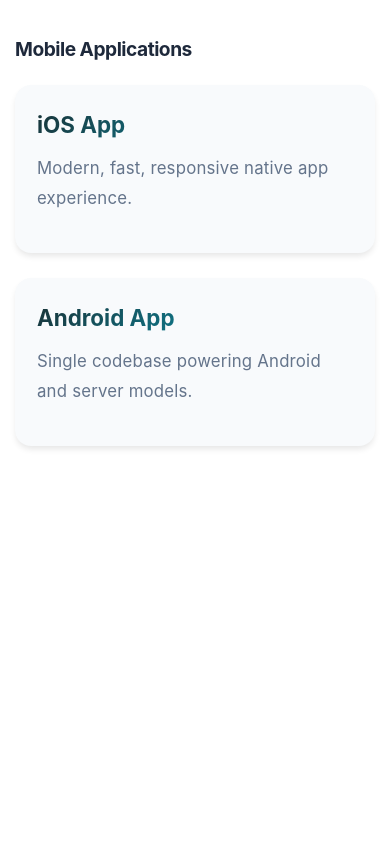
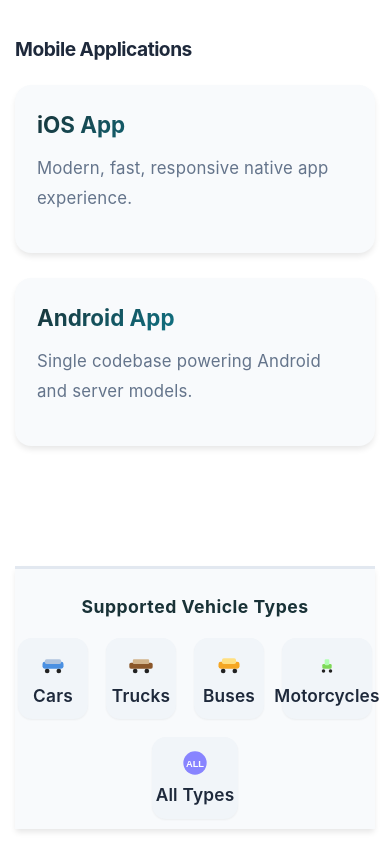
Before and after one commit to Mohammad-KS90/pos-vehicles-site, a plain HTML site: page index.html in a window 390 px wide. Shown: the part 1537-2381 px from the top of the page. Before the commit the page ends 2058 px from the top, so only its background shows below. Drawn offline with nearby package versions, Linux system fonts and the light colour scheme.

Commit message:
work on them and add section vehicles

```diff
--- a/index.html
+++ b/index.html
@@ -23,6 +23,8 @@
 </head>
 <script src="https://cdn.jsdelivr.net/npm/@emailjs/browser@4/dist/email.min.js"></script>
 <script src="https://www.google.com/recaptcha/api.js?render=6LcNOmssAAAAABUy0Xzt9B5LGY8xFxnw1aJ-PfeY"></script>
+<!-- https://recaptchaenterprise.googleapis.com/v1/projects/newtest-a217e/assessments?key=API_KEY -->
+
 <script src="script.js"></script>
 
 <body>
@@ -300,5 +302,33 @@
 
     </main>
 
+</main>
+
+<footer class="vehicle-footer">
+    <div class="vehicle-support-title" data-i18n="footer_supported_vehicles">Supported Vehicle Types</div>
+    <div class="vehicle-cards">
+        <div class="vehicle-card">
+            <img src="assets/vehicle-car.svg" alt="Car" class="vehicle-icon">
+            <span data-i18n="vehicle_car">Cars</span>
+        </div>
+        <div class="vehicle-card">
+            <img src="assets/vehicle-truck.svg" alt="Truck" class="vehicle-icon">
+            <span data-i18n="vehicle_truck">Trucks</span>
+        </div>
+        <div class="vehicle-card">
+            <img src="assets/vehicle-bus.svg" alt="Bus" class="vehicle-icon">
+            <span data-i18n="vehicle_bus">Buses</span>
+        </div>
+        <div class="vehicle-card">
+            <img src="assets/vehicle-motorcycle.svg" alt="Motorcycle" class="vehicle-icon">
+            <span data-i18n="vehicle_motorcycle">Motorcycles</span>
+        </div>
+        <div class="vehicle-card">
+            <img src="assets/vehicle-all.svg" alt="All Types" class="vehicle-icon">
+            <span data-i18n="vehicle_all">All Types</span>
+        </div>
+    </div>
+</footer>
+
 </body>
 </html>
--- a/languages/en.json
+++ b/languages/en.json
@@ -82,7 +82,14 @@
     "services_ready_desc": "Choose the plan that fits your business needs",
 
     "services_btn_pricing": "View Pricing",
-    "services_btn_demo": "Schedule Demo"
+    "services_btn_demo": "Schedule Demo",
+
+    "footer_supported_vehicles": "Supported Vehicle Types",
+    "vehicle_car": "Cars",
+    "vehicle_truck": "Trucks",
+    "vehicle_bus": "Buses",
+    "vehicle_motorcycle": "Motorcycles",
+    "vehicle_all": "All Types"
 
 
 }
--- a/script.js
+++ b/script.js
@@ -17,6 +17,11 @@
 const EMAILJS_SERVICE_ID = "service_b24pfpp";
 const EMAILJS_TEMPLATE_ID = "template_p0tj4ls";
 const recaptcha_key = "6LcNOmssAAAAABUy0Xzt9B5LGY8xFxnw1aJ-PfeY";
+
+/* ================= RECAPTCHA ================= */
+function executeRecaptcha() {
+    return grecaptcha.execute(recaptcha_key, { action: 'submit' });
+}
 
 /* ================= TAB SYSTEM ================= */
 function initTabSystem() {
--- a/style.css
+++ b/style.css
@@ -1,3 +1,97 @@
+/* ================== VEHICLE FOOTER ================== */
+.vehicle-footer {
+  background: var(--bg-secondary);
+  border-top: 3px solid var(--border-color);
+  margin-top: 60px;
+  padding: 40px 0 20px 0;
+  text-align: center;
+  box-shadow: var(--shadow-md);
+}
+
+.vehicle-support-title {
+  font-size: 1.5rem;
+  font-weight: 700;
+  color: var(--primary-color);
+  margin-bottom: 28px;
+  letter-spacing: 0.5px;
+}
+
+.vehicle-cards {
+  display: flex;
+  justify-content: center;
+  gap: 32px;
+  flex-wrap: wrap;
+}
+
+.vehicle-card {
+  background: var(--bg-tertiary);
+  border-radius: 14px;
+  box-shadow: var(--shadow-sm);
+  padding: 24px 18px 16px 18px;
+  display: flex;
+  flex-direction: column;
+  align-items: center;
+  min-width: 110px;
+  max-width: 140px;
+  transition: transform 0.2s, box-shadow 0.2s;
+  border: 2px solid transparent;
+}
+
+.vehicle-card:hover {
+  transform: translateY(-6px) scale(1.04);
+  box-shadow: var(--shadow-lg);
+  border-color: var(--secondary-color);
+}
+
+.vehicle-icon {
+  width: 48px;
+  height: 48px;
+  margin-bottom: 12px;
+  display: block;
+}
+
+.vehicle-card span {
+  font-size: 1.08rem;
+  color: var(--text-primary);
+  font-weight: 600;
+  letter-spacing: 0.2px;
+}
+
+@media (max-width: 768px) {
+  .vehicle-cards {
+    gap: 18px;
+  }
+  .vehicle-card {
+    min-width: 90px;
+    max-width: 110px;
+    padding: 18px 8px 12px 8px;
+  }
+  .vehicle-icon {
+    width: 36px;
+    height: 36px;
+    margin-bottom: 8px;
+  }
+}
+
+@media (max-width: 480px) {
+  .vehicle-footer {
+    padding: 24px 0 10px 0;
+  }
+  .vehicle-support-title {
+    font-size: 1.1rem;
+    margin-bottom: 16px;
+  }
+  .vehicle-card {
+    min-width: 70px;
+    max-width: 90px;
+    padding: 10px 2px 8px 2px;
+  }
+  .vehicle-icon {
+    width: 28px;
+    height: 28px;
+    margin-bottom: 4px;
+  }
+}
 /* ================== COLOR VARIABLES & THEME SUPPORT ================== */
 :root {
   /* Primary Colors (Green) */
```
Also changed, not shown: languages/ar.json (+8 -1 lines), languages/fr.json (+8 -1 lines), languages/hi.json (+8 -1 lines), languages/id.json (+8 -1 lines), languages/ja.json (+8 -1 lines), languages/ko.json (+8 -1 lines), languages/th.json (+8 -1 lines), languages/vi.json (+8 -1 lines), languages/zh.json (+8 -1 lines), assets/vehicle-all.svg (added), assets/vehicle-bus.svg (added), assets/vehicle-car.svg (added), assets/vehicle-motorcycle.svg (added), assets/vehicle-truck.svg (added).
